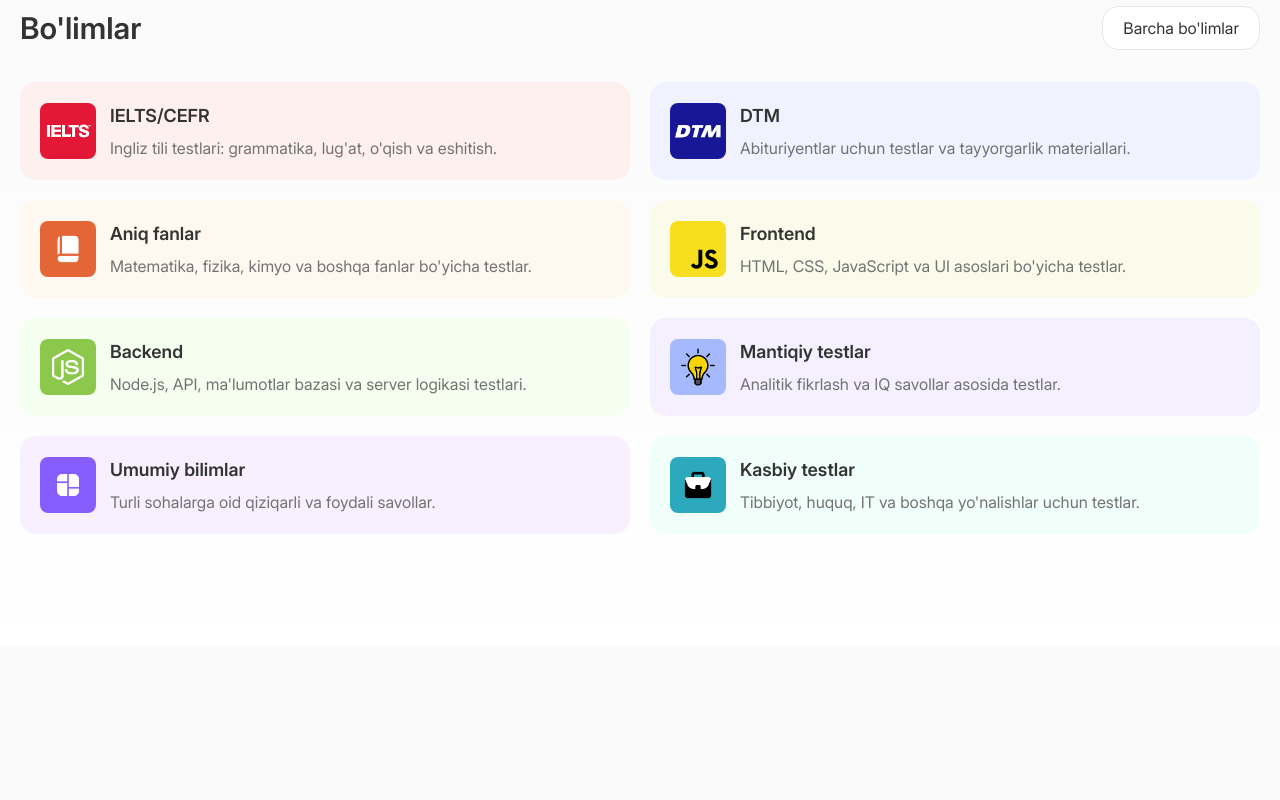
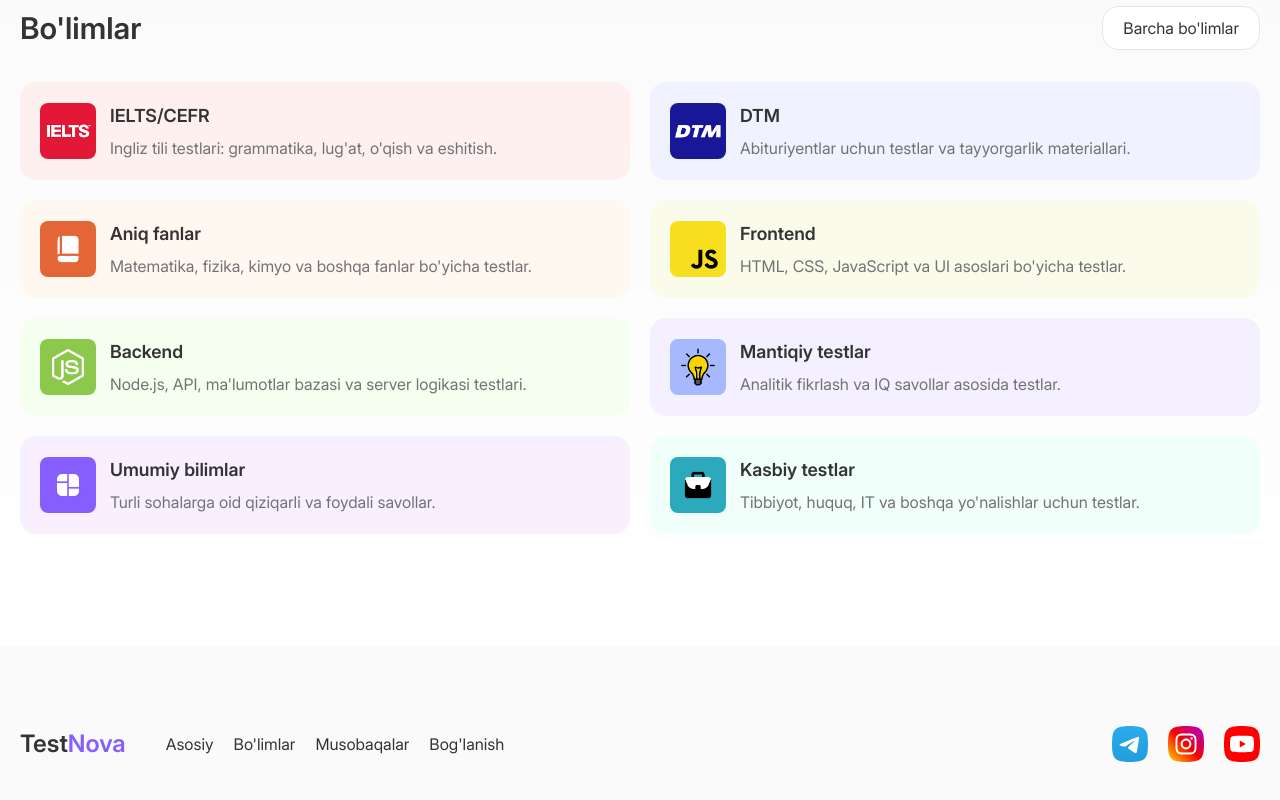
Before and after one commit to yaxyobekuz/testnova, a React (Vite) app: page / in a window 1280 px wide. Shown: the part 650-1450 px from the top of the page. Before the commit the page ends 1296 px from the top, so only its background shows below. Built offline with nearby package versions, Linux system fonts and the light colour scheme.

Commit message:
Add footer componetn without responsive styles

```diff
--- /dev/null
+++ b/src/components/layout/Footer.jsx
@@ -0,0 +1,87 @@
+import { Link } from "react-router-dom";
+
+// Components
+import Logo from "../common/Logo";
+import Icon from "../common/Icon";
+
+// Data
+import social from "../../data/social";
+
+const Header = () => {
+  return (
+    <footer className="flex items-center py-20">
+      <div className="container">
+        <div className="flex items-center justify-between">
+          {/* Left */}
+          <div className="flex items-center gap-10">
+            <Logo />
+
+            {/* Nav */}
+            <nav>
+              <ul className="flex items-center gap-5">
+                {/* Home */}
+                <li>
+                  <Link
+                    to="/"
+                    className="transition-colors duration-200 hover:text-primary-500"
+                  >
+                    Asosiy
+                  </Link>
+                </li>
+
+                {/* Categories */}
+                <li>
+                  <Link
+                    to="/bolimlar"
+                    className="transition-colors duration-200 hover:text-primary-500"
+                  >
+                    Bo'limlar
+                  </Link>
+                </li>
+
+                {/* Tournaments */}
+                <li>
+                  <Link
+                    to="/musobaqalar"
+                    className="transition-colors duration-200 hover:text-primary-500"
+                  >
+                    Musobaqalar
+                  </Link>
+                </li>
+
+                {/* Contact */}
+                <li>
+                  <Link
+                    to="/boglanish"
+                    className="transition-colors duration-200 hover:text-primary-500"
+                  >
+                    Bog'lanish
+                  </Link>
+                </li>
+              </ul>
+            </nav>
+          </div>
+
+          {/* Social */}
+          <ul className="flex items-center gap-5">
+            {social.map(({ icon, url, description, name }, index) => (
+              <li key={index}>
+                <a
+                  href={url}
+                  target="_blank"
+                  title={description}
+                  aria-label={description}
+                  rel="noopener noreferrer"
+                >
+                  <Icon size={36} src={icon} alt={name} className="size-9" />
+                </a>
+              </li>
+            ))}
+          </ul>
+        </div>
+      </div>
+    </footer>
+  );
+};
+
+export default Header;
--- a/src/features/404/index.jsx
+++ b/src/features/404/index.jsx
@@ -1,12 +1,14 @@
 // Components
 import Main from "./components/Main";
 import Header from "../../components/layout/Header";
+import Footer from "../../components/layout/Footer";
 
 const Page404Feature = () => {
   return (
     <div className="flex flex-col h-screen">
       <Header />
       <Main />
+      <Footer />
     </div>
   );
 };
--- a/src/features/home/index.jsx
+++ b/src/features/home/index.jsx
@@ -2,6 +2,7 @@
 import Hero from "./components/Hero";
 import Categories from "./components/Categories";
 import Header from "../../components/layout/Header";
+import Footer from "../../components/layout/Footer";
 
 const HomeFeature = () => {
   return (
@@ -9,6 +10,7 @@ const HomeFeature = () => {
       <Header />
       <Hero />
       <Categories />
+      <Footer />
     </div>
   );
 };
```
